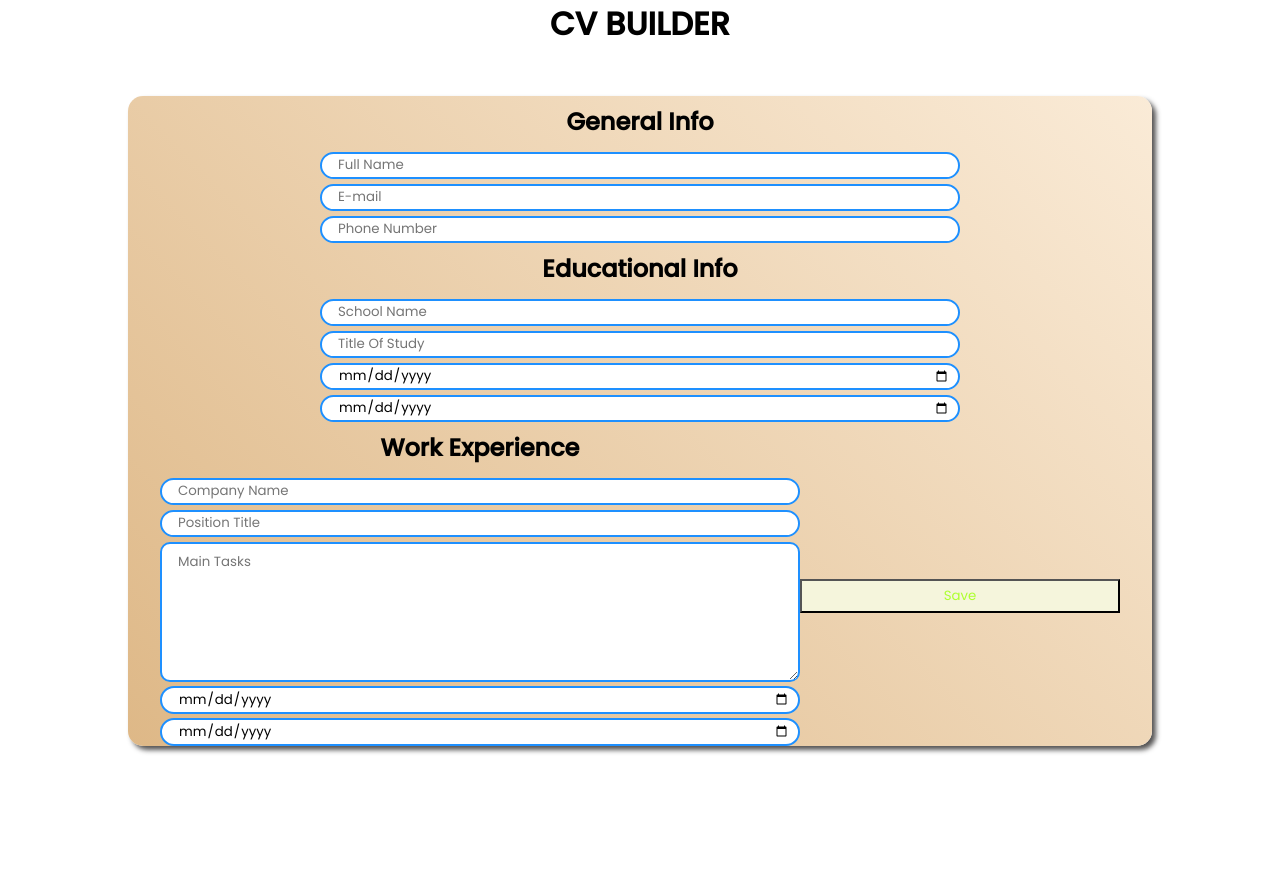
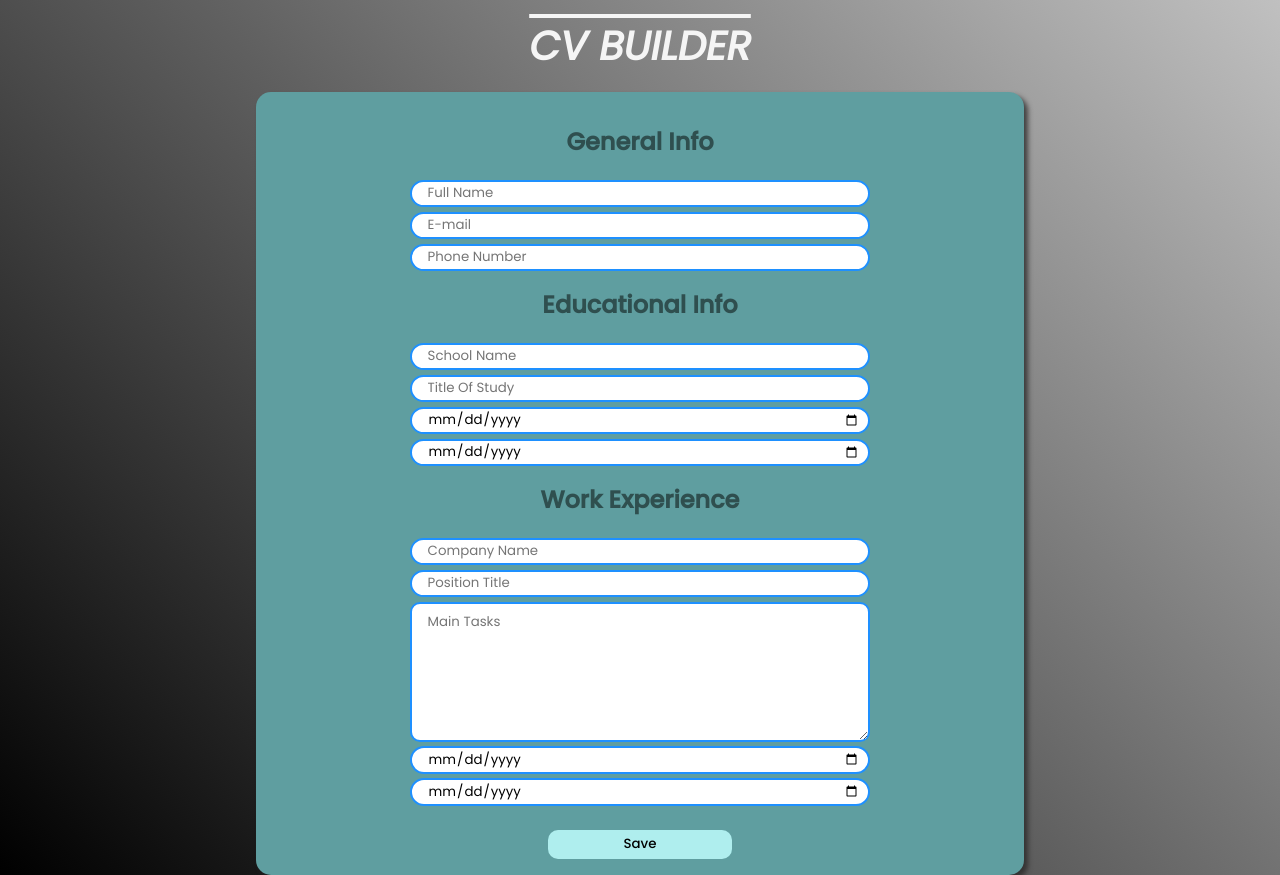
Before and after one commit to Zoro-chi/React---CV, a React app: page / in a window 1280 px wide. Before the commit the page ends 800 px from the top, so only its background shows below. Built offline with nearby package versions, Linux system fonts and the light colour scheme.

Commit message:
added routing

```diff
--- a/src/App.js
+++ b/src/App.js
@@ -1,12 +1,10 @@
 import React, { Component } from "react";
+import { BrowserRouter as Router, Route, Link, Routes } from "react-router-dom";
 import uniqid from "uniqid";
 
 import "./app.css";
-import Header from "./Components/Header.jsx";
-import GeneralInfo from "./Components/Generalinfo.jsx";
-import EducationInfo from "./Components/Educationinfo.jsx";
-import WorkExperience from "./Components/Workexperience.jsx";
-import Savebtn from "./Components/Savebtn.jsx";
+import CollectionPage from "./Components/collectionPage.jsx";
+import PreviewPage from "./Components/PreviewPage.jsx";
 
 class App extends Component {
   constructor(props) {
@@ -30,7 +28,8 @@ class App extends Component {
   }
 
   infoSet = () => {
-    this.setState({
+    this.setState(
+      {
         name: this.state.name,
         email: this.state.email,
         phone: this.state.phone,
@@ -43,21 +42,31 @@ class App extends Component {
         mainTasks: this.state.mainTasks,
         from: this.state.from,
         to: this.state.to,
-    });
+      },
+      () => {
         console.log(this.state);
+      }
+    );
   };
 
   render() {
     return (
+      <Router>
         <div className="app">
-        <Header />
-        <div className="form-divs">
-          <GeneralInfo />
-          <EducationInfo />
-          <WorkExperience />
-          <Savebtn save={this.infoSet} />
+          <Routes>
+            <Route
+              path="/"
+              element={
+                <CollectionPage save={this.infoSet} previewState={this.state} />
+              }
+            />
+            <Route
+              path="/preview"
+              element={<PreviewPage state={this.state} />}
+            />
+          </Routes>
         </div>
-      </div>
+      </Router>
     );
   }
 }
--- /dev/null
+++ b/src/Components/PreviewPage.jsx
@@ -0,0 +1,27 @@
+import React, { Component } from "react";
+import { Link } from "react-router-dom";
+
+import "../app.css";
+
+class PreviewPage extends Component {
+  constructor(props) {
+    super(props);
+
+    this.state = {
+      preview: props.save,
+    };
+  }
+
+  render() {
+    return (
+      <div>
+        <h1> Preview Page </h1>
+        <Link to="/">
+          <button> Edit </button>
+        </Link>
+      </div>
+    );
+  }
+}
+
+export default PreviewPage;
--- /dev/null
+++ b/src/Components/Previewbtn.jsx
@@ -0,0 +1,26 @@
+import React, { Component } from "react";
+
+import "../app.css";
+
+class Previewbtn extends Component {
+  constructor(props) {
+    super(props);
+
+    this.state = {
+      preview: props.previewSate,
+      save: props.save,
+    };
+    this.update = this.update.bind(this);
+  }
+  update = () => {
+    this.componentDidUpdate = () => {
+      console.log(this.state.preview);
+    };
+  };
+
+  render() {
+    return <button onClick={this.state.save}>Save</button>;
+  }
+}
+
+export default Previewbtn;
--- a/src/Components/Savebtn.jsx
+++ /dev/null
@@ -1,33 +0,0 @@
-import React, { Component } from "react";
-
-import "../app.css";
-
-class Savebtn extends Component {
-  constructor(props) {
-    super(props);
-
-    this.state = {
-      saved: false,
-    };
-    this.onSave = this.onSave.bind(this);
-  }
-
-  onSave = () => {
-    this.setState({ saved: !this.state.saved });
-    console.log(this.state);
-  };
-
-  render() {
-    return (
-      <button
-        className="btn-save"
-        // type="button"
-        onClick={this.props.save}
-      >
-        Save
-      </button>
-    );
-  }
-}
-
-export default Savebtn;
--- /dev/null
+++ b/src/Components/collectionPage.jsx
@@ -0,0 +1,41 @@
+import React, { Component } from "react";
+import { Link } from "react-router-dom";
+import uniqid from "uniqid";
+
+import "../app.css";
+import Header from "./Header.jsx";
+import GeneralInfo from "./Generalinfo.jsx";
+import EducationInfo from "./Educationinfo.jsx";
+import WorkExperience from "./Workexperience.jsx";
+import Previewbtn from "./Previewbtn.jsx";
+
+class CollectionPage extends Component {
+  constructor(props) {
+    super(props);
+
+    this.state = {
+      preview: props.previewState,
+      save: props.save,
+    };
+  }
+
+  render() {
+    return (
+      <div className="collection-page">
+        <Header />
+        <div className="form-divs">
+          <GeneralInfo />
+          <EducationInfo />
+          <WorkExperience />
+          <div className="buttons-div">
+            <Link to="/preview">
+              <Previewbtn save={this.state.save} />
+            </Link>
+          </div>
+        </div>
+      </div>
+    );
+  }
+}
+
+export default CollectionPage;
--- a/src/app.css
+++ b/src/app.css
@@ -10,39 +10,47 @@
   display: flex;
   justify-content: center;
 }
-.app {
+.collection-page {
   display: flex;
   flex-flow: row wrap;
   justify-content: center;
+  background-image: linear-gradient(45deg, black, silver);
 }
 .header {
   width: 100vw;
   display: flex;
   justify-content: center;
-  margin-bottom: 3rem;
+  padding: 1rem 0;
+  font-size: 1.25rem;
+  font-style: oblique;
+  color: whitesmoke;
+  text-decoration: overline;
 }
 .form-divs {
   display: flex;
   flex-flow: row wrap;
   justify-content: center;
   align-items: center;
-  width: 80vw;
+  width: 60vw;
   box-shadow: 4px 4px 5px rgba(43, 41, 41, 0.8);
-  background-image: linear-gradient(45deg, burlywood, antiquewhite);
+  background-color: cadetblue;
   border-radius: 15px;
+  padding: 1rem 0;
 }
 form {
-  width: 50vw;
+  width: inherit;
   display: flex;
   flex-flow: column;
   gap: 0.3rem;
+  align-items: center;
 }
 form > h2 {
   text-align: center;
-  padding: 0.5rem;
+  padding: 1rem;
+  color: darkslategray;
 }
 input {
-  width: 100%;
+  width: 60%;
   border-radius: 50px;
   height: 1.7rem;
   padding: 0.5rem;
@@ -52,12 +60,30 @@ textarea {
   border-radius: 10px;
   padding: 0.5rem;
   padding-left: 1rem;
+  width: 60%;
 }
-.btn-save {
-  width: 20rem;
+a {
+  width: 60%;
+  display: flex;
+  justify-content: center;
+  text-decoration: none;
+}
+button:hover {
+  background-color: mediumspringgreen;
+}
+button {
+  width: 40%;
   margin-top: 1.5rem;
   padding: 0.3rem;
-  color: greenyellow;
-  background-color: beige;
+  color: black;
+  background-color: paleturquoise;
   cursor: pointer;
+  border-radius: 10px;
+  font-weight: 500;
+  border: none;
 }
+.buttons-div {
+  width: inherit;
+  display: flex;
+  justify-content: center;
+}
```
Lines whose indentation alone changed are shown as unchanged.
